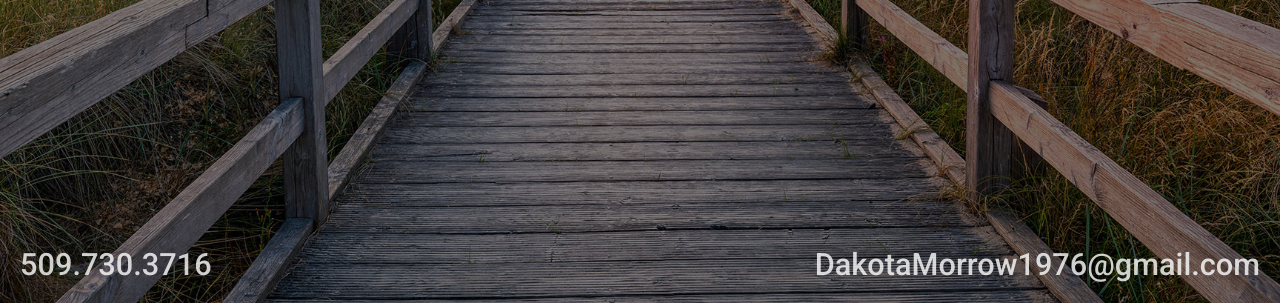
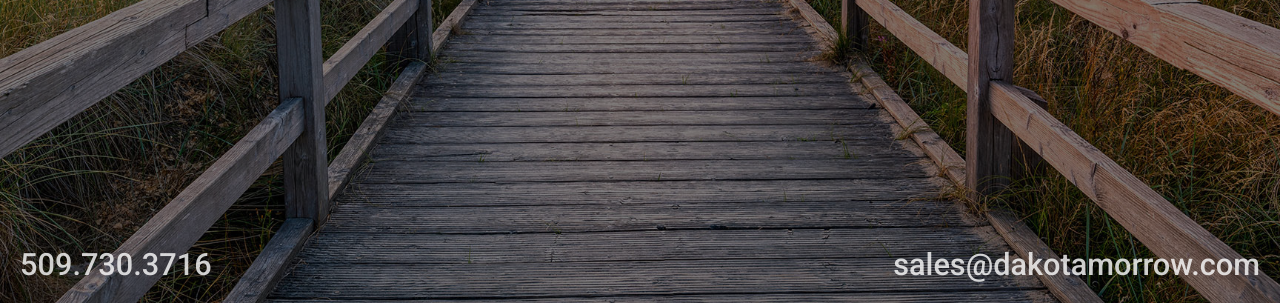
Before and after one commit to DakotaMorrow/DakotaMorrow, a plain HTML site: page src/index.html in a window 1280 px wide. Shown: the part 497-802 px from the top of the page. Drawn offline with Linux system fonts and the light colour scheme.

Commit message:
change email

```diff
--- a/src/index.html
+++ b/src/index.html
@@ -248,7 +248,7 @@
       </div>
 
       <div class="phone desktop">509.730.3716</div>
-      <div class="email desktop">DakotaMorrow1976@gmail.com</div>
+      <div class="email desktop">sales@dakotamorrow.com</div>
     </div>
 
     <div class="containerIndex mobileLandingPage">
@@ -258,7 +258,7 @@
       </div>
       <div class="phoneEmailBlock">
         <div class="phoneMobile">509.730.3716</div>
-        <div class="emailMobile">DakotaMorrow1976@gmail.com</div>
+        <div class="emailMobile">sales@dakotamorrow.com</div>
       </div>
     </div>
 
```
